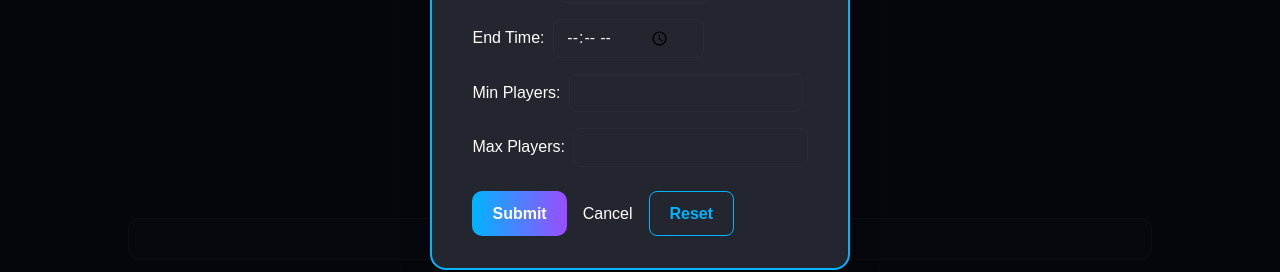
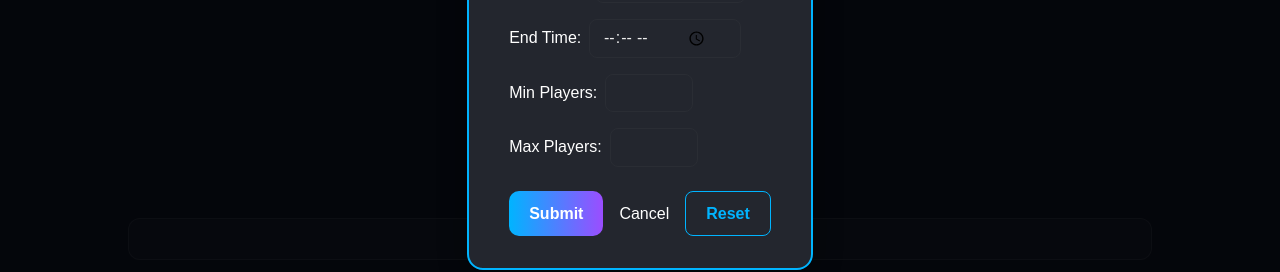
Before and after one commit to ansbilalgit/piasta-net-frontend, a Next.js app: page / in a window 1280 px wide. Both pictures are taken after a click on the button "Create Game Event". Shown: the part 380-652 px from the top of the page. Built offline with nearby package versions, Linux system fonts and the light colour scheme; no server answers.

Commit message:
improve min and MAx players

```diff
--- a/app/components/GameEventDialog.tsx
+++ b/app/components/GameEventDialog.tsx
@@ -36,9 +36,14 @@ export default function GameEventDialog() {
     if (name === "game" && value) {
       const item = games.find(g => g.name === value);
       if (item) {
-        // Fallbacks: minPlayers = 2, maxPlayers = 8 TODO: Use item.minPlayers and item.maxPlayers When they become available from another branch.
-        updatedForm.minPlayers = item.copies && item.copies > 0 ? item.copies : 2;
-        updatedForm.maxPlayers = item.copies && item.copies > 0 ? item.copies : 8;
+        // Only set minPlayers if not already set
+        if (!updatedForm.minPlayers) {
+          updatedForm.minPlayers = item.copies && item.copies > 0 ? item.copies : 2;
+        }
+        // Only set maxPlayers if not already set
+        if (!updatedForm.maxPlayers) {
+          updatedForm.maxPlayers = item.copies && item.copies > 0 ? item.copies : 8;
+        }
       }
     }
 
@@ -131,13 +136,41 @@ export default function GameEventDialog() {
                   )}
                 </span>
               </label>
-              <label>
+              <label className="dialog-label-flex">
                 Min Players:
-                <input type="number" name="minPlayers" min={2} max={form.maxPlayers} value={form.minPlayers} onChange={handleChange} required />
+                <span className="input-x-wrapper">
+                  <input type="number" name="minPlayers" min={2} max={form.maxPlayers} value={form.minPlayers} onChange={handleChange} required />
+                  {form.minPlayers && (
+                    <button
+                      type="button"
+                      className="input-x-reset"
+                      onClick={() => handleChange({
+                        target: { name: 'minPlayers', value: '' }
+                      } as React.ChangeEvent<HTMLInputElement>)}
+                      aria-label="Reset min players"
+                    >
+                      ×
+                    </button>
+                  )}
+                </span>
               </label>
-              <label>
+              <label className="dialog-label-flex">
                 Max Players:
-                <input type="number" name="maxPlayers" min={form.minPlayers} max={20} value={form.maxPlayers} onChange={handleChange} required />
+                <span className="input-x-wrapper">
+                  <input type="number" name="maxPlayers" min={form.minPlayers} max={20} value={form.maxPlayers} onChange={handleChange} required />
+                  {form.maxPlayers && (
+                    <button
+                      type="button"
+                      className="input-x-reset"
+                      onClick={() => handleChange({
+                        target: { name: 'maxPlayers', value: '' }
+                      } as React.ChangeEvent<HTMLInputElement>)}
+                      aria-label="Reset max players"
+                    >
+                      ×
+                    </button>
+                  )}
+                </span>
               </label>
               <div className="dialog-actions">
                 <button type="submit" className="btn-cta">Submit</button>
--- a/app/globals.css
+++ b/app/globals.css
@@ -1,3 +1,9 @@
+.input-x-wrapper input[type="number"] {
+  width: 5.5rem;
+  min-width: 5.5rem;
+  max-width: 7rem;
+  text-align: right;
+}
 .input-x-wrapper input[type="time"] {
   padding-right: 2rem;
 }
```
